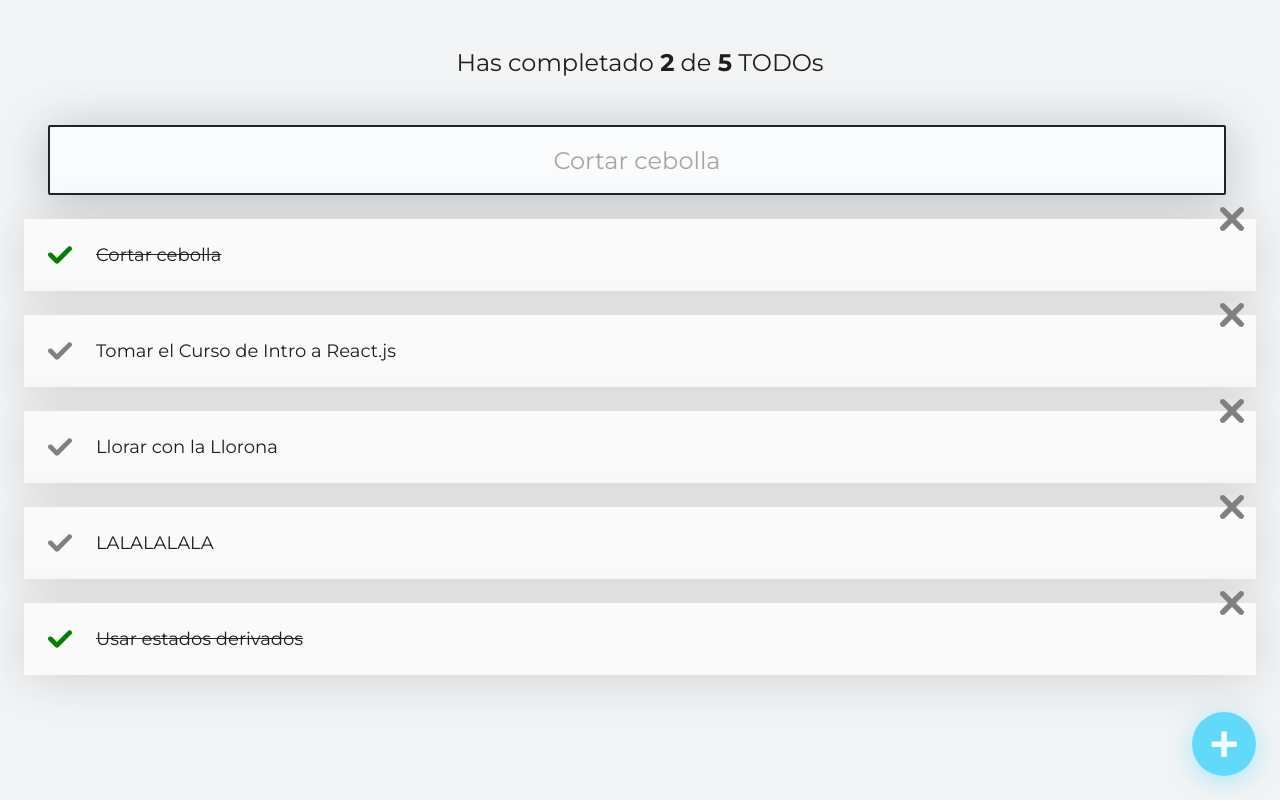
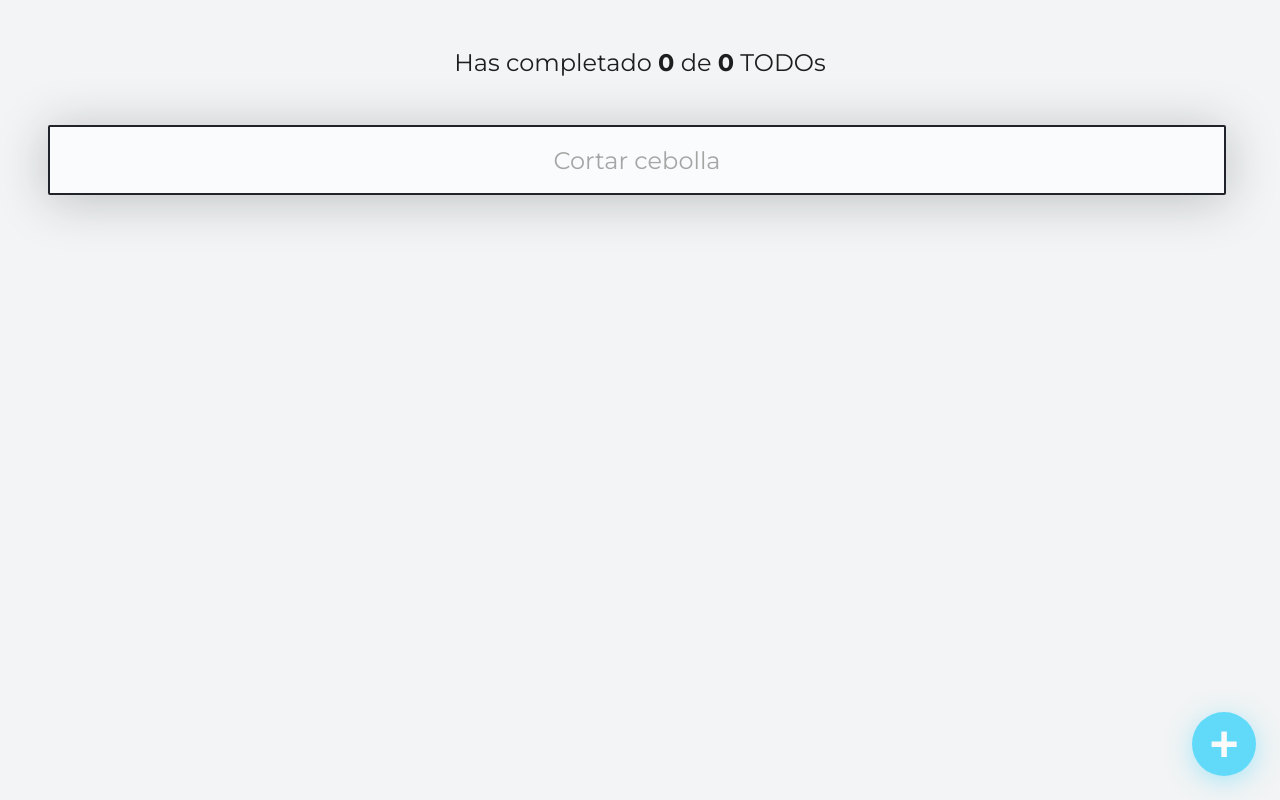
Before and after one commit to frankramd/platzi-react, a React (Create React App) app: page / in a window 1280 px wide. Built offline with nearby package versions, Linux system fonts and the light colour scheme.

Commit message:
curso-react-intro-11-local-storage

```diff
--- a/src/App.js
+++ b/src/App.js
@@ -5,16 +5,30 @@
 import { TodoItem } from './TodoItem';
 import { CreateTodoButton } from './CreateTodoButton';
 
-const defaultTodos = [
-  { text: 'Cortar cebolla', completed: true },
-  { text: 'Tomar el Curso de Intro a React.js', completed: false },
-  { text: 'Llorar con la Llorona', completed: false },
-  { text: 'LALALALALA', completed: false },
-  { text: 'Usar estados derivados', completed: true },
-];
+// const defaultTodos = [
+//   { text: 'Cortar cebolla', completed: true },
+//   { text: 'Tomar el Curso de Intro a React.js', completed: false },
+//   { text: 'Llorar con la Llorona', completed: false },
+//   { text: 'LALALALALA', completed: false },
+//   { text: 'Usar estados derivados', completed: true },
+// ];
+
+// localStorage.setItem('TODOS_V1', JSON.stringify(defaultTodos));
+// localStorage.removeItem('TODOS_V1');
 
 function App() {
-  const [todos, setTodos] = React.useState(defaultTodos);
+  const localStorageTodos = localStorage.getItem('TODOS_V1');
+
+  let parsedTodos;
+
+  if (!localStorageTodos) {
+    localStorage.setItem('TODOS_V1', JSON.stringify([]));
+    parsedTodos = [];
+  } else {
+    parsedTodos = JSON.parse(localStorageTodos);
+  }
+
+  const [todos, setTodos] = React.useState(parsedTodos);
   const [searchValue, setSearchValue] = React.useState('');
 
   const completedTodos = todos.filter(
@@ -30,13 +44,19 @@
     }
   );
 
+  const saveTodos = (newTodos) => {
+    localStorage.setItem('TODOS_V1', JSON.stringify(newTodos));
+
+    setTodos(newTodos);
+  };
+
   const completeTodo = (text) => {
     const newTodos = [...todos];
     const todoIndex = newTodos.findIndex(
       (todo) => todo.text == text
     );
     newTodos[todoIndex].completed = true;
-    setTodos(newTodos);
+    saveTodos(newTodos);
   };
 
   const deleteTodo = (text) => {
@@ -45,7 +65,7 @@
       (todo) => todo.text == text
     );
     newTodos.splice(todoIndex, 1);
-    setTodos(newTodos);
+    saveTodos(newTodos);
   };
 
   return (
```
